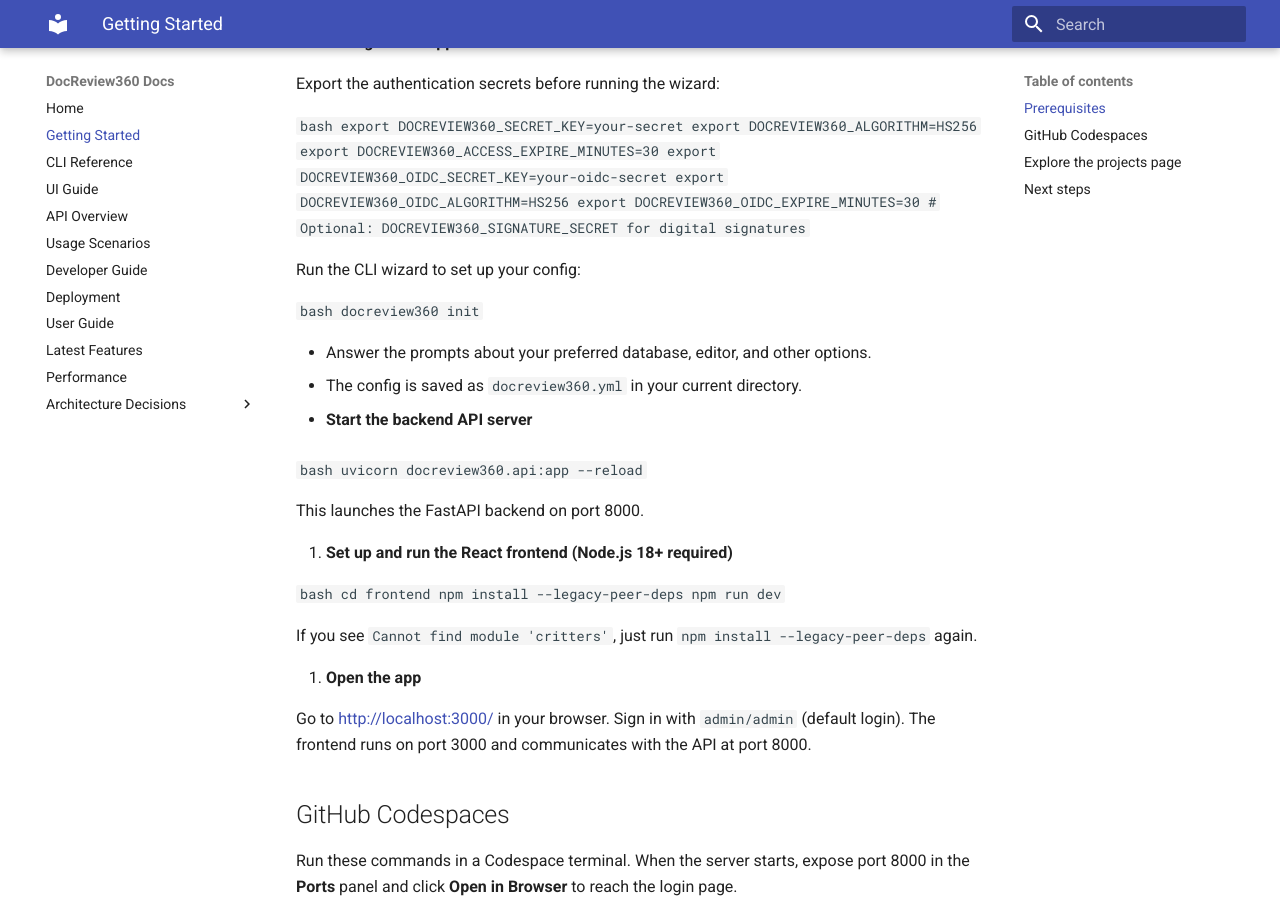
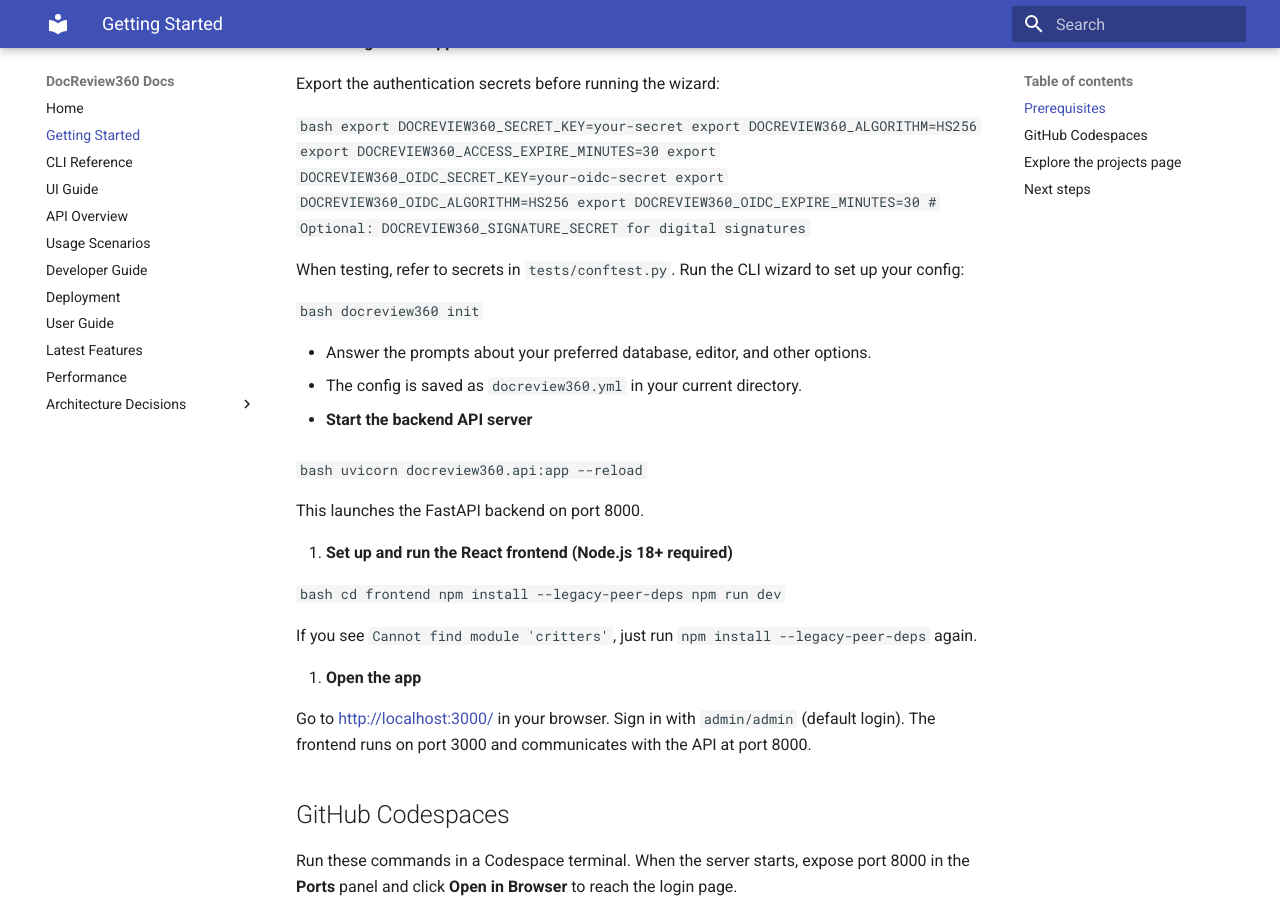
Before and after one commit to eputnam77/DocReview360, an MkDocs documentation site: the page built from docs/getting_started.md, in a window 1280 px wide and 900 px high, scrolled down 620 px. Built offline with MkDocs 1.6.1 and Material for MkDocs 9.7.7, drawn with Linux system fonts in a browser that asks for light colours; some of the changed lines change nothing that is shown.

Commit message:
Update getting_started.md

````diff
--- a/docs/getting_started.md
+++ b/docs/getting_started.md
@@ -42,6 +42,7 @@
    # Optional: DOCREVIEW360_SIGNATURE_SECRET for digital signatures
    ```
 
+   When testing, refer to secrets in `tests/conftest.py`.
    Run the CLI wizard to set up your config:
 
    ```bash
@@ -51,7 +52,7 @@
    * Answer the prompts about your preferred database, editor, and other options.
    * The config is saved as `docreview360.yml` in your current directory.
 
-4. **Start the backend API server**
+5. **Start the backend API server**
 
    ```bash
    uvicorn docreview360.api:app --reload
@@ -59,7 +60,7 @@
 
    This launches the FastAPI backend on port 8000.
 
-5. **Set up and run the React frontend (Node.js 18+ required)**
+6. **Set up and run the React frontend (Node.js 18+ required)**
 
    ```bash
    cd frontend
@@ -69,7 +70,7 @@
 
    If you see `Cannot find module 'critters'`, just run `npm install --legacy-peer-deps` again.
 
-6. **Open the app**
+7. **Open the app**
 
    Go to [http://localhost:3000/](http://localhost:3000/) in your browser.
    Sign in with `admin/admin` (default login).
````
